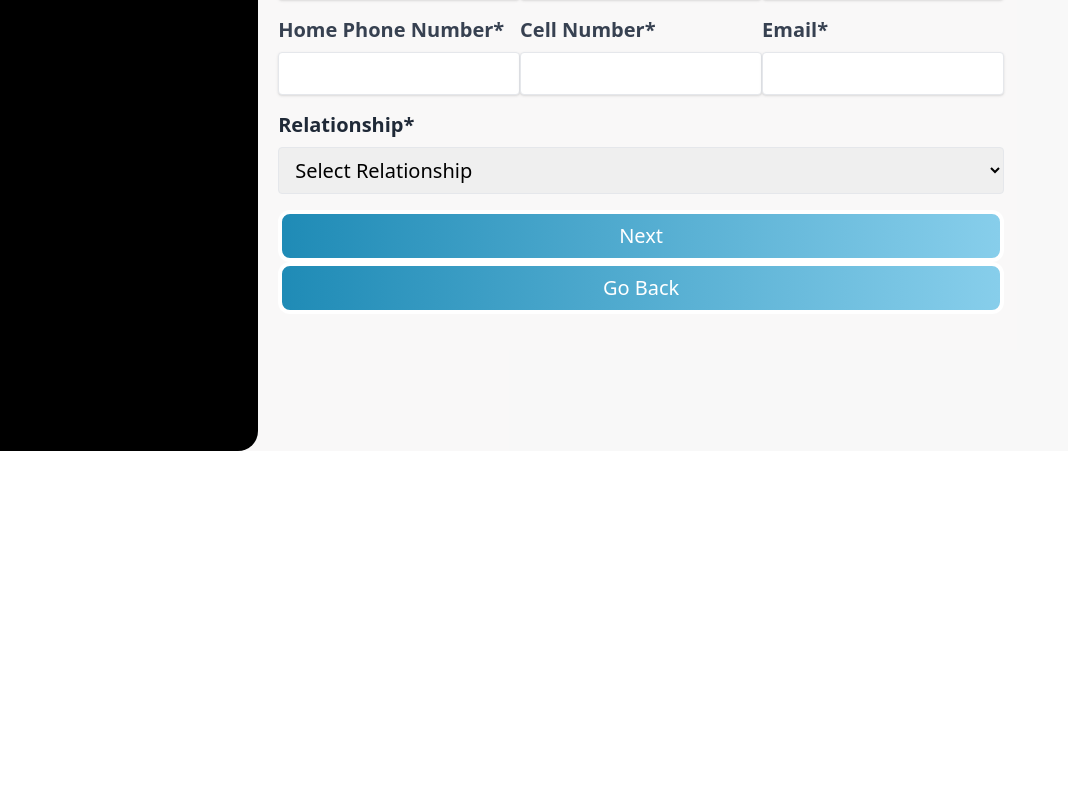
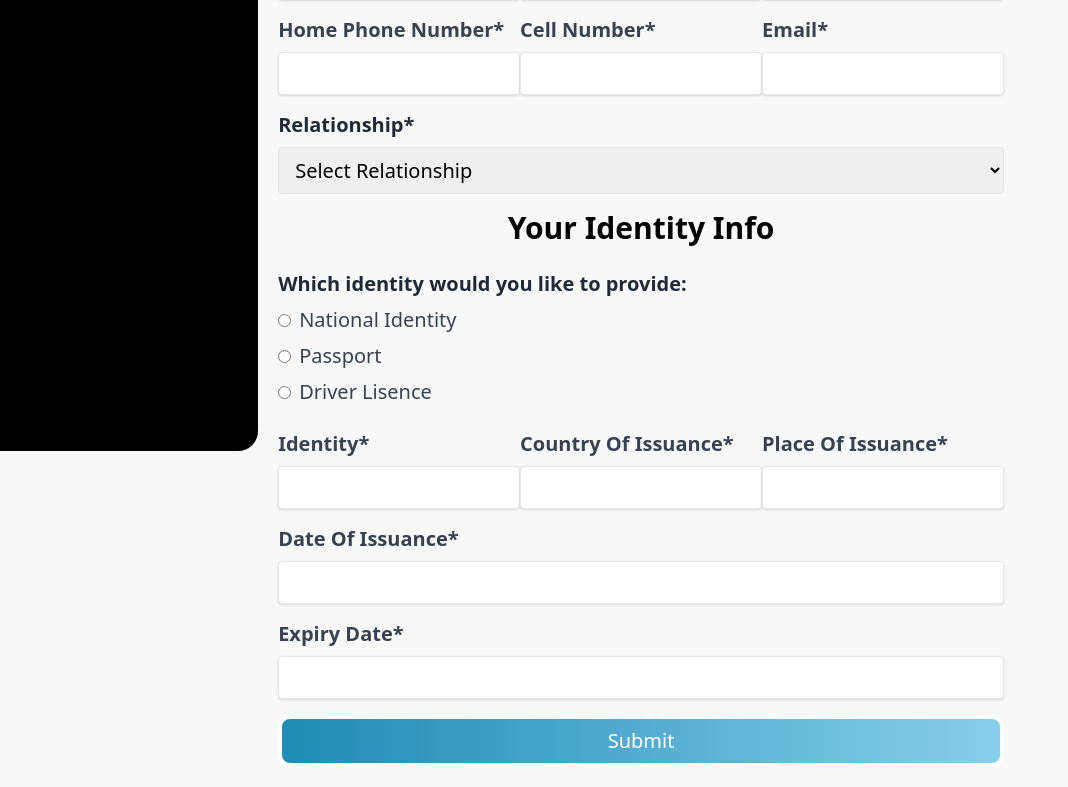
Before and after one commit to moeez506/H-H-Frontend, a React (Create React App) app: page /individual-CreateMember in a window 1280 px wide. Shown: the part 413-1200 px from the top of the page, without its empty margins (0-1068 px from the left). Before the commit the page ends 864 px from the top, so only its background shows below. Built offline with nearby package versions, Linux system fonts and the light colour scheme.

Commit message:
Integration of Add Member, Ideftify of kin

```diff
--- a/src/apis/request.ts
+++ b/src/apis/request.ts
@@ -27,11 +27,11 @@ window.addEventListener("storage", (event) => {
 request.interceptors.request.use(
   function (config) {
     const token = localStorage.getItem("auth-token");
-    console.log("🚀 ~ file: request.ts:43 ~ token:", token);
+    // console.log("🚀 ~ file: request.ts:43 ~ token:", token);
     if (token !== null) {
       config.headers["Authorization"] = `Bearer ${token}`;
     }
-    console.log("🚀 ~ file: request.ts:49 ~ config:", config);
+    // console.log("🚀 ~ file: request.ts:49 ~ config:", config);
     return config;
   },
 
--- a/src/pages/IndividualDashboard/CreateIndividualMember.tsx
+++ b/src/pages/IndividualDashboard/CreateIndividualMember.tsx
@@ -1,10 +1,16 @@
 /* eslint-disable prettier/prettier */
 /* eslint-disable @typescript-eslint/strict-boolean-expressions */
-import React, { useContext } from "react";
+import React, { useContext, useState } from "react";
 import { useFormik } from "formik";
 import * as Yup from "yup";
 import { IndividualUserContext } from "../../contexts/individualOnboardingContext";
 import Button from "../../components/Button";
+import { createKin } from "../../apis/individualOndoarding";
+
+interface Option {
+  label: string;
+  value: string;
+}
 
 interface Values {
   firstName: string;
@@ -21,12 +27,35 @@ interface Values {
   email: string;
   relationship: string;
   otherRelationship: string;
+  identityCheck: string;
+  identity: string;
+  countryOfIssuance: string;
+  placedIssuance: string;
+  dateOfIssuance: string;
+  expiryDate: string;
 }
+
+const options: Option[] = [
+  {
+    label: "National Identity",
+    value: "nationalIdentity",
+  },
+  {
+    label: "Passport",
+    value: "passport",
+  },
+  {
+    label: "Driver Lisence",
+    value: "Driver license",
+  },
+];
 
 const CreateIndividualMember = () => {
   const { kinInformation, setKinInformation } = useContext(
     IndividualUserContext
   );
+
+  const [identityCheck, setIdentityCheck] = useState("");
 
   const initialValues: Values = {
     firstName: (kinInformation as Values)?.firstName ?? "",
@@ -43,6 +72,12 @@ const CreateIndividualMember = () => {
     email: (kinInformation as Values)?.email ?? "",
     relationship: (kinInformation as Values)?.relationship ?? "",
     otherRelationship: (kinInformation as Values)?.otherRelationship ?? "",
+    identityCheck: "",
+    identity: (kinInformation as Values)?.identity ?? "",
+    countryOfIssuance: (kinInformation as Values)?.countryOfIssuance ?? "",
+    placedIssuance: (kinInformation as Values)?.placedIssuance ?? "",
+    dateOfIssuance: (kinInformation as Values)?.dateOfIssuance ?? "",
+    expiryDate: (kinInformation as Values)?.expiryDate ?? "",
   };
 
   const validationSchema = Yup.object({
@@ -68,23 +103,51 @@ const CreateIndividualMember = () => {
     email: Yup.string().email().required("Email is required"),
     relationship: Yup.string().required("Relatioship is required"),
     otherRelationship: Yup.string().required("Other Relationship is required"),
+    identityCheck: Yup.string().required(
+      "Please check which identity you want to give"
+    ),
+    identity: Yup.string()
+      .min(7, "Identity must be minimum 7 digits")
+      .required("Identity is required"),
+    countryOfIssuance: Yup.string().required("Country of Issuance is required"),
+    placedIssuance: Yup.string().required("Place of Issuance is required"),
+    dateOfIssuance: Yup.string().required("Date of Issuance is required"),
+    expiryDate: Yup.string().required("Expiry Date is required"),
   });
 
   //TODO cell no validation and zip code
 
-  const { values, errors, touched, handleBlur, handleChange, handleSubmit } =
-    useFormik({
+  const {
+    setFieldValue,
+    values,
+    errors,
+    touched,
+    handleBlur,
+    handleChange,
+    handleSubmit,
+  } = useFormik({
     initialValues,
     validationSchema,
-      onSubmit: (values) => {
-        setKinInformation((prevState) => ({ ...prevState, ...values }));
-        // console.log("🚀 ~ file: Step5.tsx:70 ~ Step5 ~ values:", values)
-        // handleNextStep(6);
-      },
+    onSubmit: async (values) => {},
   });
 
+  async function formSubmit(): Promise<void> {
+    // setKinInformation(values);  TODO: Context state not working
+    console.log("🚀 ~ file: Step5.tsx:70 ~ Step5 ~ values:", values);
+    try {
+      await createKin(values);
+      console.log(
+        "🚀 ~ file: CreateIndividualMember.tsx:141 ~ formSubmit ~ kinInformation:",
+        kinInformation
+      );
+      // console.log("Response:", response);
+    } catch (error) {
+      console.log("Error:", error);
+    }
+    // handleNextStep(6);
+  }
   return (
-    <div className=" desktop:text-xl laptop:text-xl tabletOnly:text-lg mobile:text-base">
+    <div className=" mx-auto h-auto desktop:text-xl laptop:text-xl tabletOnly:text-lg mobile:text-base">
       <h1 className="text-3xl font-bold mb-6 text-center">
         Next Of Kin / Successor information
       </h1>
@@ -242,7 +305,10 @@ const CreateIndividualMember = () => {
             />
             {errors.countryOfResidence !== null &&
             touched.countryOfResidence !== null &&
-          Object.prototype.hasOwnProperty.call(errors, "countryOfResidence") &&
+            Object.prototype.hasOwnProperty.call(
+              errors,
+              "countryOfResidence"
+            ) &&
             Object.prototype.hasOwnProperty.call(
               touched,
               "countryOfResidence"
@@ -345,7 +411,10 @@ const CreateIndividualMember = () => {
             ) : null}
           </div>
           <div className="mb-4">
-          <label className="block text-gray-700 font-bold mb-2" htmlFor="email">
+            <label
+              className="block text-gray-700 font-bold mb-2"
+              htmlFor="email"
+            >
               Email*
             </label>
             <input
@@ -428,14 +497,176 @@ const CreateIndividualMember = () => {
             </div>
           )}
         </div>
-        <Button text="Next" isForm />
-        <Button
-          text="Go Back"
-          isForm
+
+        <h1 className="text-3xl font-bold mb-6 text-center">
+          Your Identity Info
+        </h1>
+        <div className="mb-6">
+          <p className="text-gray-800 font-bold mb-2">
+            Which identity would you like to provide:
+          </p>
+          {errors.identityCheck !== null &&
+          touched.identityCheck !== null &&
+          Object.prototype.hasOwnProperty.call(errors, "identityCheck") &&
+          Object.prototype.hasOwnProperty.call(touched, "identityCheck") ? (
+            <p className="text-[red]">{errors.identityCheck}</p>
+          ) : null}
+
+          {options.map((option) => (
+            <div key={option.value} className="flex items-center mb-2">
+              <input
+                type="radio"
+                name="identityCheck"
+                value={option.value}
+                checked={identityCheck === option.value}
+                onChange={() => {
+                  setIdentityCheck(option.value);
+                  void setFieldValue("identityCheck", option.value);
+                }}
+                className="mr-2"
+              />
+              <label
+                htmlFor={option.value}
+                className="text-gray-700"
                 onClick={() => {
-            // handleNextStep(4);
+                  setIdentityCheck(option.value);
+                  void setFieldValue("identityCheck", option.value);
                 }}
+              >
+                {option.label}
+              </label>
+            </div>
+          ))}
+        </div>
+        <div className="flex justify-between tabletOnly:flex-wrap mobile:flex-wrap">
+          <div className="mb-4">
+            <label
+              className="block text-gray-700 font-bold mb-2"
+              htmlFor="identity"
+            >
+              Identity*
+            </label>
+            <input
+              className="shadow appearance-none border rounded w-full py-2 px-3 text-gray-700 leading-tight focus:outline-none focus:shadow-outline"
+              id="identity"
+              name="identity"
+              type="number"
+              value={values.identity}
+              onBlur={handleBlur}
+              onChange={handleChange}
             />
+            {errors.identity !== null &&
+            touched.identity !== null &&
+            Object.prototype.hasOwnProperty.call(errors, "identity") &&
+            Object.prototype.hasOwnProperty.call(touched, "identity") ? (
+              <p className="text-[red]">{errors.identity}</p>
+            ) : null}
+          </div>
+          <div className="mb-4">
+            <label
+              className="block text-gray-700 font-bold mb-2"
+              htmlFor="countryOfIssuance"
+            >
+              Country Of Issuance*
+            </label>
+            <input
+              className="shadow appearance-none border rounded w-full py-2 px-3 text-gray-700 leading-tight focus:outline-none focus:shadow-outline"
+              id="countryOfIssuance"
+              name="countryOfIssuance"
+              type="text"
+              value={values.countryOfIssuance}
+              onBlur={handleBlur}
+              onChange={handleChange}
+            />
+            {errors.countryOfIssuance !== null &&
+            touched.countryOfIssuance !== null &&
+            Object.prototype.hasOwnProperty.call(errors, "countryOfIssuance") &&
+            Object.prototype.hasOwnProperty.call(
+              touched,
+              "countryOfIssuance"
+            ) ? (
+              <p className="text-[red]">{errors.countryOfIssuance}</p>
+            ) : null}
+          </div>
+          <div className="mb-4">
+            <label
+              className="block text-gray-700 font-bold mb-2"
+              htmlFor="placedIssuance"
+            >
+              Place Of Issuance*
+            </label>
+            <input
+              className="shadow appearance-none border rounded w-full py-2 px-3 text-gray-700 leading-tight focus:outline-none focus:shadow-outline"
+              id="placedIssuance"
+              name="placedIssuance"
+              type="text"
+              value={values.placedIssuance}
+              onBlur={handleBlur}
+              onChange={handleChange}
+            />
+            {errors.placedIssuance !== null &&
+            touched.placedIssuance !== null &&
+            Object.prototype.hasOwnProperty.call(errors, "placedIssuance") &&
+            Object.prototype.hasOwnProperty.call(touched, "placedIssuance") ? (
+              <p className="text-[red]">{errors.placedIssuance}</p>
+            ) : null}
+          </div>
+        </div>
+        <div className="mb-4">
+          <label
+            className="block text-gray-700 font-bold mb-2"
+            htmlFor="dateOfIssuance"
+          >
+            Date Of Issuance*
+          </label>
+          <input
+            className="shadow appearance-none border rounded w-full py-2 px-3 text-gray-700 leading-tight focus:outline-none focus:shadow-outline"
+            id="dateOfIssuance"
+            name="dateOfIssuance"
+            type="text"
+            value={values.dateOfIssuance}
+            onBlur={handleBlur}
+            onChange={handleChange}
+          />
+          {errors.dateOfIssuance !== null &&
+          touched.dateOfIssuance !== null &&
+          Object.prototype.hasOwnProperty.call(errors, "dateOfIssuance") &&
+          Object.prototype.hasOwnProperty.call(touched, "dateOfIssuance") ? (
+            <p className="text-[red]">{errors.dateOfIssuance}</p>
+          ) : null}
+        </div>
+        <div className="mb-4">
+          <label
+            className="block text-gray-700 font-bold mb-2"
+            htmlFor="expiryDate"
+          >
+            Expiry Date*
+          </label>
+          <input
+            className="shadow appearance-none border rounded w-full py-2 px-3 text-gray-700 leading-tight focus:outline-none focus:shadow-outline"
+            id="expiryDate"
+            name="expiryDate"
+            type="text"
+            value={values.expiryDate}
+            onBlur={handleBlur}
+            onChange={handleChange}
+          />
+          {errors.expiryDate !== null &&
+          touched.expiryDate !== null &&
+          Object.prototype.hasOwnProperty.call(errors, "expiryDate") &&
+          Object.prototype.hasOwnProperty.call(touched, "expiryDate") ? (
+            <p className="text-[red]">{errors.expiryDate}</p>
+          ) : null}
+        </div>
+
+        <button
+          type="submit"
+          // eslint-disable-next-line @typescript-eslint/no-misused-promises
+          onClick={formSubmit}
+          className="w-full border-4 rounded-xl text-white border-white bg-gradient-to-r from-orange to-yellow px-8 py-2 text-xl font-medium"
+        >
+          Submit
+        </button>
       </form>
     </div>
   );
```
Also changed, not shown: src/components/dashboard/Members.tsx (+40 -24 lines). Lines whose indentation alone changed are shown as unchanged.
